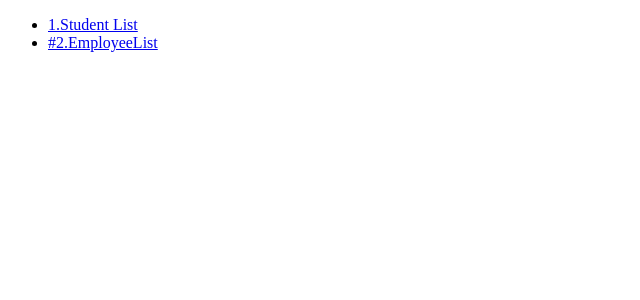
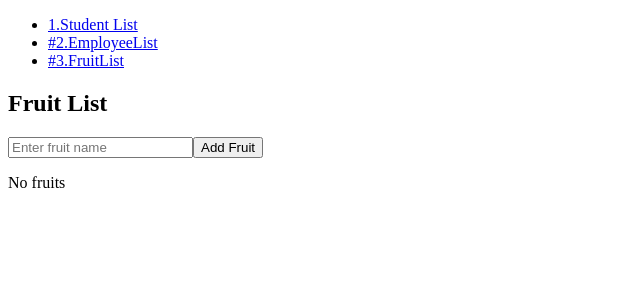
Before and after one commit to ChristineMaitom/AngularDataStructures, an Angular app: page /fruit-list in a window 1280 px wide. Before the commit this address led to /. Shown: the top 300 px of the page, without its empty margins (0-640 px from the left). Built offline with nearby package versions, Linux system fonts and the light colour scheme.

Commit message:
#3 fruit List

```diff
--- a/src/app/app.component.html
+++ b/src/app/app.component.html
@@ -2,7 +2,7 @@
   <ul>
     <li><a routerLink="">1.Student List</a></li>
     <li><a routerLink="employee-list">#2.EmployeeList</a></li>
-
+    <li><a routerLink="fruit-list">#3.FruitList</a></li>
 
   </ul>
 </nav>
--- a/src/app/app.module.ts
+++ b/src/app/app.module.ts
@@ -7,11 +7,13 @@ import { BrowserAnimationsModule } from "@angular/platform-browser/animations";
 import { FormsModule } from "@angular/forms";
 import {StudentListComponent} from "./components/student-list/student-list.component";
 import {EmployeeListComponent} from "./components/employee-list/employee-list.component";
+import {FruitListComponent} from "./components/fruit-list/fruit-list.component";
+
 
 const routes: Routes = [
   {path: '', component: StudentListComponent},
   {path: 'employee-list', component: EmployeeListComponent},
-
+  {path: 'fruit-list', component: FruitListComponent},
 
 ]
 
@@ -28,6 +30,7 @@ const routes: Routes = [
     AppComponent,
     StudentListComponent,
     EmployeeListComponent,
+    FruitListComponent,
 
 
   ],
--- /dev/null
+++ b/src/app/components/fruit-list/fruit-list.component.html
@@ -0,0 +1,18 @@
+<div class="fruit-list">
+  <h2>Fruit List</h2>
+  <form (ngSubmit)="addFruit()" #fruitForm="ngForm">
+    <input type="text" [(ngModel)]="newFruit" name="fruitName" required placeholder="Enter fruit name" />
+    <button type="submit">Add Fruit</button>
+  </form>
+
+  <ul>
+    <li *ngFor="let fruit of fruits; let i = index">
+      {{ fruit }}
+      <button (click)="removeFruit(i)">Remove</button>
+    </li>
+  </ul>
+
+  <div *ngIf="fruits.length === 0" class="empty-list">
+    No fruits
+  </div>
+</div>
--- /dev/null
+++ b/src/app/components/fruit-list/fruit-list.component.ts
@@ -0,0 +1,22 @@
+import { Component } from '@angular/core';
+
+@Component({
+  selector: 'app-fruit-list',
+  templateUrl: './fruit-list.component.html',
+  styleUrls: ['./fruit-list.component.css']
+})
+export class FruitListComponent {
+  fruits: string[] = [];
+  newFruit: string = '';
+
+  addFruit() {
+    if (this.newFruit.trim()) {
+      this.fruits.push(this.newFruit.trim());
+      this.newFruit = '';
+    }
+  }
+
+  removeFruit(index: number) {
+    this.fruits.splice(index, 1);
+  }
+}
```
Also changed, not shown: src/app/components/fruit-list/fruit-list.component.css (added), 1 other file (tests, documents, lock files or other folders).
